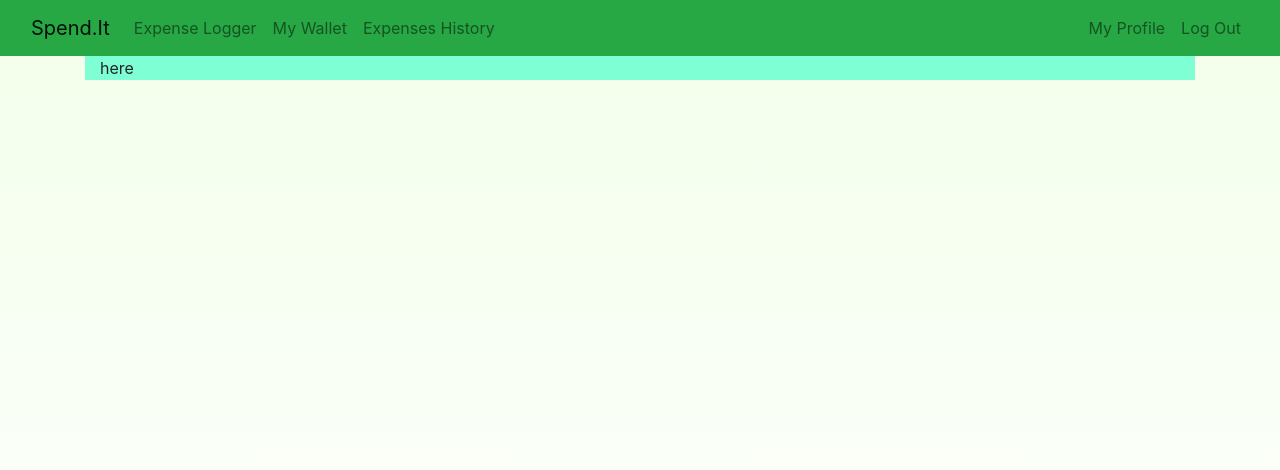
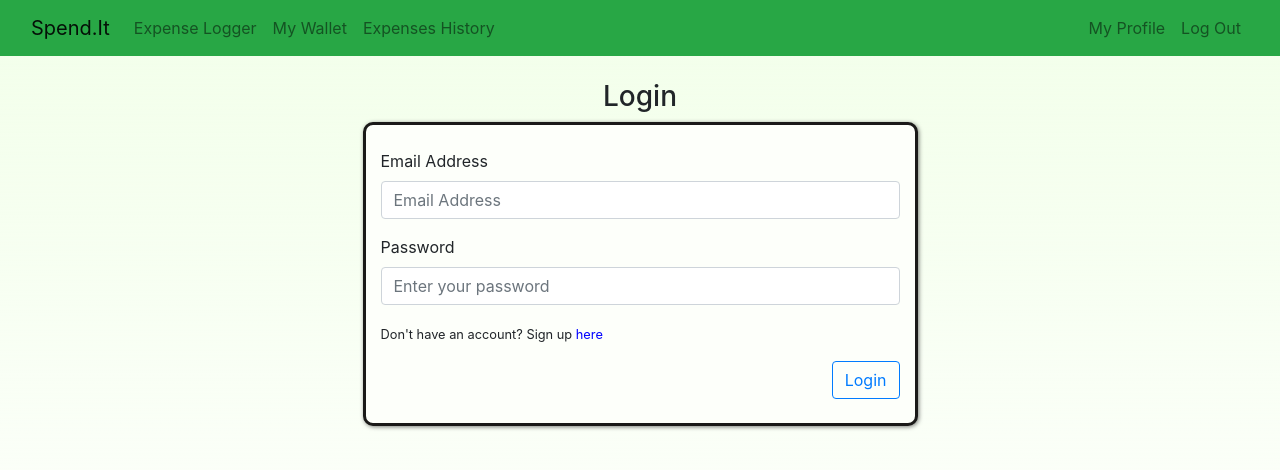
Before and after one commit to FaeriqRamley/Spend_it, an Angular app in the folder frontend/: page /landing in a window 1280 px wide. Shown: the top 470 px of the page. Built offline with nearby package versions, Linux system fonts and the light colour scheme.

Commit message:
created signup and login page (non functional)

```diff
--- a/frontend/src/app/app.component.css
+++ b/frontend/src/app/app.component.css
@@ -1,4 +1,5 @@
 #background {
+    position:fixed;
     width:100%;
     height: 80vh;
     background:linear-gradient(to bottom, #F3FFEB 0%,rgba(250, 255, 247, 0) 100%);
--- a/frontend/src/app/app.component.html
+++ b/frontend/src/app/app.component.html
@@ -1,6 +1,6 @@
 <app-navbar></app-navbar>
 <div id='background'>
-  <div class="container w-90">
+  <div class="container my-4 w-90">
     <router-outlet></router-outlet>
   </div>
 </div>
--- a/frontend/src/app/landing/landing.component.css
+++ b/frontend/src/app/landing/landing.component.css
@@ -0,0 +1,22 @@
+.particulars-box{
+    border: 3px solid #1A1918;
+    border-radius: 10px;
+    background-color: #fDfffA;
+    box-shadow: 1px 1px 4px rgba(0, 0, 0, 0.507);
+}
+
+.err {
+    color:red;
+}
+
+.login-toggle {
+    color:blue;
+}
+
+.login-toggle:hover {
+    cursor:pointer;
+}
+
+small:hover{
+    cursor:default;
+}
--- a/frontend/src/app/landing/landing.component.html
+++ b/frontend/src/app/landing/landing.component.html
@@ -1,3 +1,70 @@
-<div class='container-fluid w-80' style="background-color: aquamarine;">
-    here
+<div class='container-fluid'>
+
+    <div *ngIf='userLogin; then login else signup'></div>
+
+    <ng-template #login>
+        <div class='row d-flex' style="justify-content: center;">
+            <div class='col' style='text-align: center;'>
+                <h3>Login</h3>
+            </div>
+        </div>
+        <div class='row d-flex' style="justify-content: center;">
+            <div class='col-10 col-md-8 col-lg-6 particulars-box'>
+                <form class='my-4'>
+                    <p class='err'>{{errMsg}}</p>
+                    <div class='form-group'>
+                        <label for='email'>Email Address</label>
+                        <input id='email' type='email' class='form-control' placeholder="Email Address" name='email' [(ngModel)]='userEmail'>
+                    </div>
+                    <div class='form-group'>
+                        <label for='password'>Password</label>
+                        <input id='password' type='password' class='form-control' placeholder="Enter your password" name='password' [(ngModel)]='userPassword'>
+                    </div>
+                    <div class='form-group'>
+                        <small>Don't have an account? Sign up <span class='login-toggle' (click)="toggleLoginSignup($event)">here</span></small>
+                    </div>
+                    <div class='form-group' style='text-align: right;'>
+                        <button class='btn btn-outline-primary' type="submit" value="login">Login</button>
+                    </div>
+                </form>
+            </div>
+        </div>
+    </ng-template>
+
+    <ng-template #signup>
+        <div class='row d-flex' style="justify-content: center;">
+            <div class='col w-70' style='text-align: center;'>
+                <h3>Sign Up</h3>
+            </div>
+        </div>
+        <div class='row d-flex' style="justify-content: center;">
+            <div class='col-10 col-md-8 col-lg-6 particulars-box'>
+                <form class='my-4'>
+                    <p class='err'>{{errMsg}}</p>
+                    <div class='form-group'>
+                        <label for='username'>Username</label>
+                        <input id='username' type='email' class='form-control' placeholder="User name" name='username' [(ngModel)]='userName'>
+                    </div>
+                    <div class='form-group'>
+                        <label for='email'>Email Address</label>
+                        <input id='email' type='email' class='form-control' placeholder="Email Address" name='email' [(ngModel)]='userEmail'>
+                    </div>
+                    <div class='form-group'>
+                        <label for='password'>Password</label>
+                        <input id='password' type='password' class='form-control' placeholder="Enter your password" name='password' [(ngModel)]='userPassword'>
+                    </div>
+                    <div class='form-group'>
+                        <label for='cfm-password'>Confirm Password</label>
+                        <input id='cfm-password' type='password' class='form-control' placeholder="Confirm password" name='cfm-password' [(ngModel)]='userCfmPassword'>
+                    </div>
+                    <div class='form-group'>
+                        <small>Already have an account? Log in <span class='login-toggle' (click)="toggleLoginSignup($event)">here</span></small>
+                    </div>
+                    <div class='form-group' style='text-align: right;'>
+                        <button class='btn btn-outline-primary' type="submit" value="signup">Sign up</button>
+                    </div>
+                </form>
+            </div>
+        </div>
+    </ng-template>
 </div>
--- a/frontend/src/app/landing/landing.component.ts
+++ b/frontend/src/app/landing/landing.component.ts
@@ -6,8 +6,20 @@ import { Component, OnInit } from '@angular/core';
   styleUrls: ['./landing.component.css']
 })
 export class LandingComponent implements OnInit {
+  constructor() { }
 
-  constructor() { }
+  public userLogin = true;
+  public userName = ''
+  public userEmail = '';
+  public userPassword = '';
+  public userCfmPassword = '';
+  public errMsg = '';
+
+  toggleLoginSignup(event:any){
+    event.preventDefault();
+    this.userLogin = !this.userLogin;
+    this.errMsg = '';
+  }
 
   ngOnInit(): void {
   }
```
